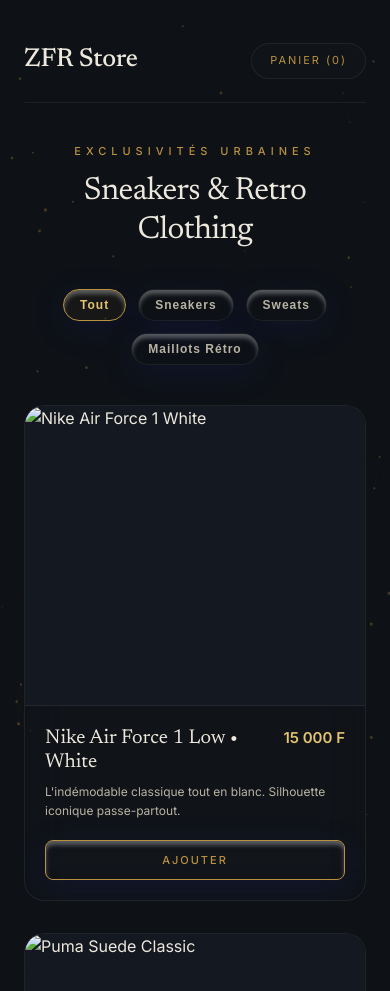
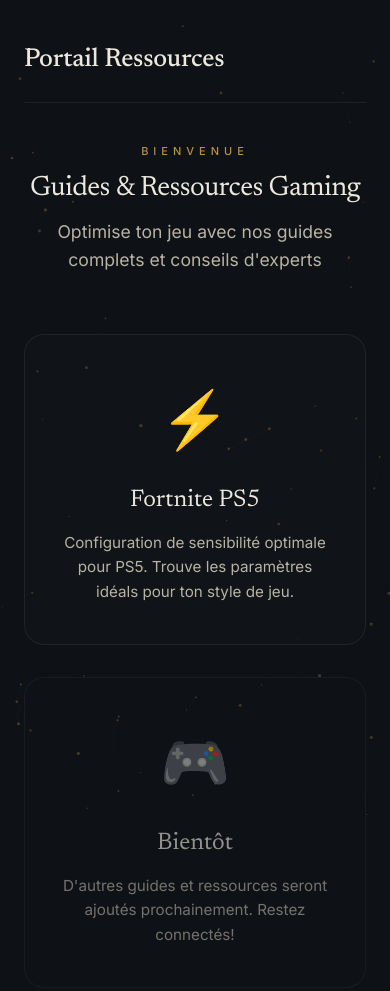
Before and after one commit to ossenguemouetoua-web/grace-le-kg-zfr, a plain HTML site: page index.html in a window 390 px wide. Shown: the top 991 px of the page. Drawn offline with Linux system fonts and the light colour scheme.

Commit message:
Suppression de la boutique et refonte de la page d'accueil

```diff
--- a/index.html
+++ b/index.html
@@ -3,13 +3,12 @@
 <head>
 <meta charset="UTF-8">
 <meta name="viewport" content="width=device-width, initial-scale=1.0">
-<meta name="description" content="ZFR Store • Sneakers, Sweats & Maillots Retro">
+<meta name="description" content="Portail de Ressources - Guides Fortnite, Conseils Gaming">
 <meta name="theme-color" content="#0E1116">
-<title>ZFR Store • Urban & Retro Collection</title>
+<title>Portail Ressources • Fortnite & Gaming</title>
 <link rel="preconnect" href="https://fonts.googleapis.com">
 <link rel="preconnect" href="https://fonts.gstatic.com" crossorigin>
 <link href="https://fonts.googleapis.com/css2?family=Newsreader:ital,wght@0,400;0,500;1,400&family=Inter:wght@400;500;600&display=swap" rel="stylesheet">
-    <link rel="stylesheet" href="style.css">
 <style>
 :root{
     --ink: #0E1116;
@@ -63,24 +62,7 @@
     font-weight: 500;
 }
 
-.cart-status {
-    font-size: 11px;
-    text-transform: uppercase;
-    letter-spacing: 2px;
-    color: var(--gold);
-    cursor: pointer;
-    border: 1px solid var(--line);
-    padding: 8px 18px;
-    border-radius: 50px;
-    background: rgba(255, 255, 255, 0.01);
-    transition: 0.3s;
-}
-.cart-status:hover {
-    border-color: var(--gold);
-    background: rgba(184, 146, 63, 0.05);
-}
-
-header{ margin-bottom: 40px; text-align: center; }
+header{ margin-bottom: 60px; text-align: center; }
 
 .eyebrow{
     font-size: 11px;
@@ -98,137 +80,64 @@
     letter-spacing: -0.02em;
     color: var(--paper);
     line-height: 1.2;
-    margin-bottom: 8px;
+    margin-bottom: 12px;
 }
 
-/* Filtres de catégorie */
-.filter-bar {
-    display: flex;
-    justify-content: center;
-    gap: 12px;
-    margin-bottom: 40px;
-    flex-wrap: wrap;
+.subtitle {
+    font-size: 1.1rem;
+    color: var(--paper-dim);
+    margin-bottom: 30px;
 }
 
-.filter-btn {
-    background: transparent;
-    border: 1px solid var(--line);
-    color: var(--paper-dim);
-    padding: 8px 16px;
-    border-radius: 30px;
-    font-size: 12px;
-    cursor: pointer;
-    letter-spacing: 1px;
-    transition: 0.3s;
+/* Section des Ressources */
+.resource-section {
+    display: grid;
+    grid-template-columns: repeat(auto-fit, minmax(300px, 1fr));
+    gap: 32px;
+    margin-bottom: 60px;
 }
 
-.filter-btn:hover, .filter-btn.active {
-    border-color: var(--gold);
-    color: var(--gold-bright);
-    background: rgba(184, 146, 63, 0.05);
-}
-
-/* Grille de Produits */
-.store-grid {
-    display: grid;
-    grid-template-columns: repeat(auto-fit, minmax(280px, 1fr));
-    gap: 32px;
-}
-
-.product-card {
+.resource-card {
     background: rgba(255, 255, 255, 0.01);
     backdrop-filter: blur(20px);
     -webkit-backdrop-filter: blur(20px);
     border: 1px solid var(--line);
     border-radius: 20px;
-    overflow: hidden;
-    transition: transform 0.4s cubic-bezier(0.16, 1, 0.3, 1), border-color 0.4s;
+    padding: 40px 30px;
+    text-align: center;
+    transition: all 0.4s cubic-bezier(0.16, 1, 0.3, 1);
+    cursor: pointer;
+    text-decoration: none;
+    color: var(--paper);
     display: flex;
     flex-direction: column;
+    align-items: center;
 }
 
-.product-card:hover {
-    transform: translateY(-6px);
-    border-color: rgba(184, 146, 63, 0.3);
+.resource-card:hover {
+    transform: translateY(-8px);
+    border-color: rgba(184, 146, 63, 0.4);
+    box-shadow: 0 12px 40px rgba(230, 40, 95, 0.15);
 }
 
-.product-image-container {
-    width: 100%;
-    height: 300px;
-    background: #141820;
-    overflow: hidden;
-    position: relative;
-    border-bottom: 1px solid var(--line);
+.resource-icon {
+    font-size: 3.5rem;
+    margin-bottom: 16px;
+    display: inline-block;
 }
 
-.product-img {
-    width: 100%;
-    height: 100%;
-    object-fit: cover;
-    transition: transform 0.5s;
+.resource-title {
+    font-family: 'Newsreader', serif;
+    font-size: 1.5rem;
+    font-weight: 400;
+    margin-bottom: 12px;
+    color: var(--paper);
 }
 
-.product-card:hover .product-img {
-    transform: scale(1.04);
-}
-
-.product-info {
-    padding: 20px;
-    display: flex;
-    flex-direction: column;
-    flex-grow: 1;
-}
-
-.product-meta {
-    display: flex;
-    justify-content: space-between;
-    align-items: flex-start;
-    margin-bottom: 8px;
-    gap: 12px;
-}
-
-.product-title {
-    font-family: 'Newsreader', serif;
-    font-size: 20px;
-    font-weight: 400;
-    color: var(--paper);
-    line-height: 1.2;
-}
-
-.product-price {
-    font-family: 'Inter', sans-serif;
-    font-size: 15px;
-    color: var(--gold-bright);
-    font-weight: 600;
-    white-space: nowrap;
-}
-
-.product-desc {
-    font-size: 12px;
+.resource-desc {
+    font-size: 0.95rem;
     color: var(--paper-dim);
-    margin-bottom: 20px;
-    flex-grow: 1;
-}
-
-.btn-buy {
-    font-family: 'Inter', sans-serif;
-    width: 100%;
-    padding: 12px;
-    border: 1px solid var(--gold);
-    background: transparent;
-    color: var(--gold);
-    font-size: 11px;
-    letter-spacing: 2px;
-    font-weight: 500;
-    text-transform: uppercase;
-    cursor: pointer;
-    border-radius: 8px;
-    transition: 0.3s;
-}
-
-.btn-buy:hover {
-    background: var(--gold);
-    color: var(--ink);
+    line-height: 1.6;
 }
 
 footer{
@@ -247,6 +156,15 @@
     animation: raise 0.8s cubic-bezier(0.16, 1, 0.3, 1) forwards;
 }
 @keyframes raise{ to{ opacity: 1; transform: translateY(0); } }
+
+@media (max-width: 640px) {
+    .resource-section {
+        grid-template-columns: 1fr;
+    }
+    h1 {
+        font-size: 28px;
+    }
+}
 </style>
 </head>
 <body>
@@ -255,27 +173,118 @@
 
 <div class="wrap">
     <nav class="fade-in">
-        <div class="brand">ZFR Store</div>
-        <div class="cart-status" id="cartBtn">Panier (<span id="cartCount">0</span>)</div>
+        <div class="brand">Portail Ressources</div>
+        <div></div>
     </nav>
 
     <header class="fade-in" style="animation-delay: 0.1s">
-        <p class="eyebrow">Exclusivités Urbaines</p>
-        <h1>Sneakers & Retro Clothing</h1>
+        <p class="eyebrow">Bienvenue</p>
+        <h1>Guides & Ressources Gaming</h1>
+        <p class="subtitle">Optimise ton jeu avec nos guides complets et conseils d'experts</p>
     </header>
 
-    <div class="filter-bar fade-in" style="animation-delay: 0.15s">
-        <button class="filter-btn active" onclick="filterCat('all', this)">Tout</button>
-        <button class="filter-btn" onclick="filterCat('sneakers', this)">Sneakers</button>
-        <button class="filter-btn" onclick="filterCat('sweats', this)">Sweats</button>
-        <button class="filter-btn" onclick="filterCat('maillots', this)">Maillots Rétro</button>
+    <div class="resource-section fade-in" style="animation-delay: 0.15s">
+        <a href="vacances.html" class="resource-card">
+            <div class="resource-icon">⚡</div>
+            <div class="resource-title">Fortnite PS5</div>
+            <div class="resource-desc">Configuration de sensibilité optimale pour PS5. Trouve les paramètres idéals pour ton style de jeu.</div>
+        </a>
+
+        <div class="resource-card" style="opacity: 0.6; cursor: not-allowed;">
+            <div class="resource-icon">🎮</div>
+            <div class="resource-title">Bientôt</div>
+            <div class="resource-desc">D'autres guides et ressources seront ajoutés prochainement. Restez connectés!</div>
+        </div>
+
+        <div class="resource-card" style="opacity: 0.6; cursor: not-allowed;">
+            <div class="resource-icon">📚</div>
+            <div class="resource-title">En Développement</div>
+            <div class="resource-desc">De nouvelles sections arriveront bientôt pour enrichir votre expérience gaming.</div>
+        </div>
     </div>
 
-    <div class="store-grid">
+    <footer class="fade-in">
+        PORTAIL RESSOURCES © 2026 • Tous droits réservés
+    </footer>
+</div>
+
+<script>
+(function(){
+    "use strict";
+
+    // Arrière-plan Interactif (Canvas Constellation)
+    var c = document.getElementById('c');
+    var ctx = c.getContext('2d');
+    var pointer = { x: -9999, y: -9999 };
+
+    function resize(){
+        c.width = window.innerWidth;
+        c.height = window.innerHeight;
+    }
+    resize();
+    window.addEventListener('resize', resize);
+
+    var particles = [];
+    for (var i = 0; i < 60; i++){
+        particles.push({
+            x: Math.random() * window.innerWidth,
+            y: Math.random() * window.innerHeight,
+            r: Math.random() * 1.2 + 0.5,
+            vx: (Math.random() - 0.5) * 0.25,
+            vy: (Math.random() - 0.5) * 0.25
+        });
+    }
+
+    function track(e){
+        pointer.x = e.touches ? e.touches[0].clientX : e.clientX;
+        pointer.y = e.touches ? e.touches[0].clientY : e.clientY;
+    }
+    window.addEventListener('mousemove', track, { passive: true });
+    window.addEventListener('touchstart', track, { passive: true });
+    window.addEventListener('touchmove', track, { passive: true });
+    window.addEventListener('touchend', function(){ pointer.x = -9999; pointer.y = -9999; });
+
+    (function animate(){
+        ctx.clearRect(0, 0, c.width, c.height);
+        particles.forEach(function(p, idx){
+            p.x += p.vx; p.y += p.vy;
+            if (p.x < 0) p.x = c.width; if (p.x > c.width) p.x = 0;
+            if (p.y < 0) p.y = c.height; if (p.y > c.height) p.y = 0;
+
+            if (pointer.x !== -9999){
+                var dxP = pointer.x - p.x; var dyP = pointer.y - p.y;
+                var distP = Math.sqrt(dxP*dxP + dyP*dyP);
+                if (distP < 120){
+                    var f = (120 - distP) / 120;
+                    p.x += (dxP / distP) * f * 1.2;
+                    p.y += (dyP / distP) * f * 1.2;
+                }
+            }
+
+            for (var j = idx + 1; j < particles.length; j++) {
+                var p2 = particles[j];
+                var dx = p.x - p2.x; var dy = p.y - p2.y;
+                var dist = Math.sqrt(dx*dx + dy*dy);
+                if (dist < 90) {
+                    var alpha = (90 - dist) / 90 * 0.1;
+                    ctx.strokeStyle = 'rgba(184, 146, 63, ' + alpha + ')';
+                    ctx.lineWidth = 0.5;
+                    ctx.beginPath(); ctx.moveTo(p.x, p.y); ctx.lineTo(p2.x, p2.y); ctx.stroke();
+                }
+            }
+            ctx.fillStyle = 'rgba(184, 146, 63, 0.3)';
+            ctx.beginPath(); ctx.arc(p.x, p.y, p.r, 0, Math.PI * 2); ctx.fill();
+        });
+        requestAnimationFrame(animate);
+    })();
+})();
+</script>
+</body>
+</html>
 
         <div class="product-card fade-in" data-cat="sneakers">
             <div class="product-image-container">
-                <img src="shot.jpg" alt="Nike Air Force 1 White" class="product-img">
+                <img src="5a98cbeb-3110-4db3-a55f-92bed3b23ec9-1_all_3757.jpg" alt="Nike Air Force 1 White" class="product-img">
             </div>
             <div class="product-info">
                 <div class="product-meta">
@@ -289,7 +298,7 @@
 
         <div class="product-card fade-in" data-cat="sneakers">
             <div class="product-image-container">
-                <img src="shot.jpg" alt="Puma Suede Classic" class="product-img">
+                <img src="5a98cbeb-3110-4db3-a55f-92bed3b23ec9-1_all_3758.jpg" alt="Puma Suede Classic" class="product-img">
             </div>
             <div class="product-info">
                 <div class="product-meta">
@@ -303,7 +312,7 @@
 
         <div class="product-card fade-in" data-cat="sneakers">
             <div class="product-image-container">
-                <img src="shot.jpg" alt="Adidas Running" class="product-img">
+                <img src="5a98cbeb-3110-4db3-a55f-92bed3b23ec9-1_all_3759.jpg" alt="Adidas Running" class="product-img">
             </div>
             <div class="product-info">
                 <div class="product-meta">
@@ -317,7 +326,7 @@
 
         <div class="product-card fade-in" data-cat="sneakers">
             <div class="product-image-container">
-                <img src="shot.jpg" alt="Nike Air Force 1 Black" class="product-img">
+                <img src="5a98cbeb-3110-4db3-a55f-92bed3b23ec9-1_all_3756.jpg" alt="Nike Air Force 1 Black" class="product-img">
             </div>
             <div class="product-info">
                 <div class="product-meta">
@@ -331,7 +340,7 @@
 
         <div class="product-card fade-in" data-cat="sneakers">
             <div class="product-image-container">
-                <img src="shot.jpg" alt="Nike Dunk Low Panda" class="product-img">
+                <img src="5a98cbeb-3110-4db3-a55f-92bed3b23ec9-1_all_3755.jpg" alt="Nike Dunk Low Panda" class="product-img">
             </div>
             <div class="product-info">
                 <div class="product-meta">
@@ -345,7 +354,7 @@
 
         <div class="product-card fade-in" data-cat="sweats">
             <div class="product-image-container">
-                <img src="shot.jpg" alt="Sweat Noir" class="product-img">
+                <img src="5a98cbeb-3110-4db3-a55f-92bed3b23ec9-1_all_1563.jpg" alt="Sweat Noir" class="product-img">
             </div>
             <div class="product-info">
                 <div class="product-meta">
@@ -359,7 +368,7 @@
 
         <div class="product-card fade-in" data-cat="sweats">
             <div class="product-image-container">
-                <img src="shot.jpg" alt="Sweat Gris" class="product-img">
+                <img src="5a98cbeb-3110-4db3-a55f-92bed3b23ec9-1_all_1562.jpg" alt="Sweat Gris" class="product-img">
             </div>
             <div class="product-info">
                 <div class="product-meta">
@@ -373,7 +382,7 @@
 
         <div class="product-card fade-in" data-cat="maillots">
             <div class="product-image-container">
-                <img src="shot.jpg" alt="Maillot Man U Retro" class="product-img">
+                <img src="5a98cbeb-3110-4db3-a55f-92bed3b23ec9-1_all_1535.jpg" alt="Maillot Man U Retro" class="product-img">
             </div>
             <div class="product-info">
                 <div class="product-meta">
@@ -387,7 +396,7 @@
 
         <div class="product-card fade-in" data-cat="maillots">
             <div class="product-image-container">
-                <img src="shot.jpg" alt="Maillot Barca Retro" class="product-img">
+                <img src="5a98cbeb-3110-4db3-a55f-92bed3b23ec9-1_all_1537.jpg" alt="Maillot Barca Retro" class="product-img">
             </div>
             <div class="product-info">
                 <div class="product-meta">
@@ -401,7 +410,7 @@
 
         <div class="product-card fade-in" data-cat="maillots">
             <div class="product-image-container">
-                <img src="shot.jpg" alt="Maillot OM Retro" class="product-img">
+                <img src="5a98cbeb-3110-4db3-a55f-92bed3b23ec9-1_all_1530.jpg" alt="Maillot OM Retro" class="product-img">
             </div>
             <div class="product-info">
                 <div class="product-meta">
@@ -495,7 +504,7 @@
             if (pointer.x !== -9999){
                 var dxP = pointer.x - p.x; var dyP = pointer.y - p.y;
                 var distP = Math.sqrt(dxP*dxP + dyP*dyP);
-                if (distP < 120 && distP > 0){
+                if (distP < 120){
                     var f = (120 - distP) / 120;
                     p.x += (dxP / distP) * f * 1.2;
                     p.y += (dyP / distP) * f * 1.2;
@@ -520,6 +529,5 @@
     })();
 })();
 </script>
-<script src="script.js" defer></script>
 </body>
 </html>
```
